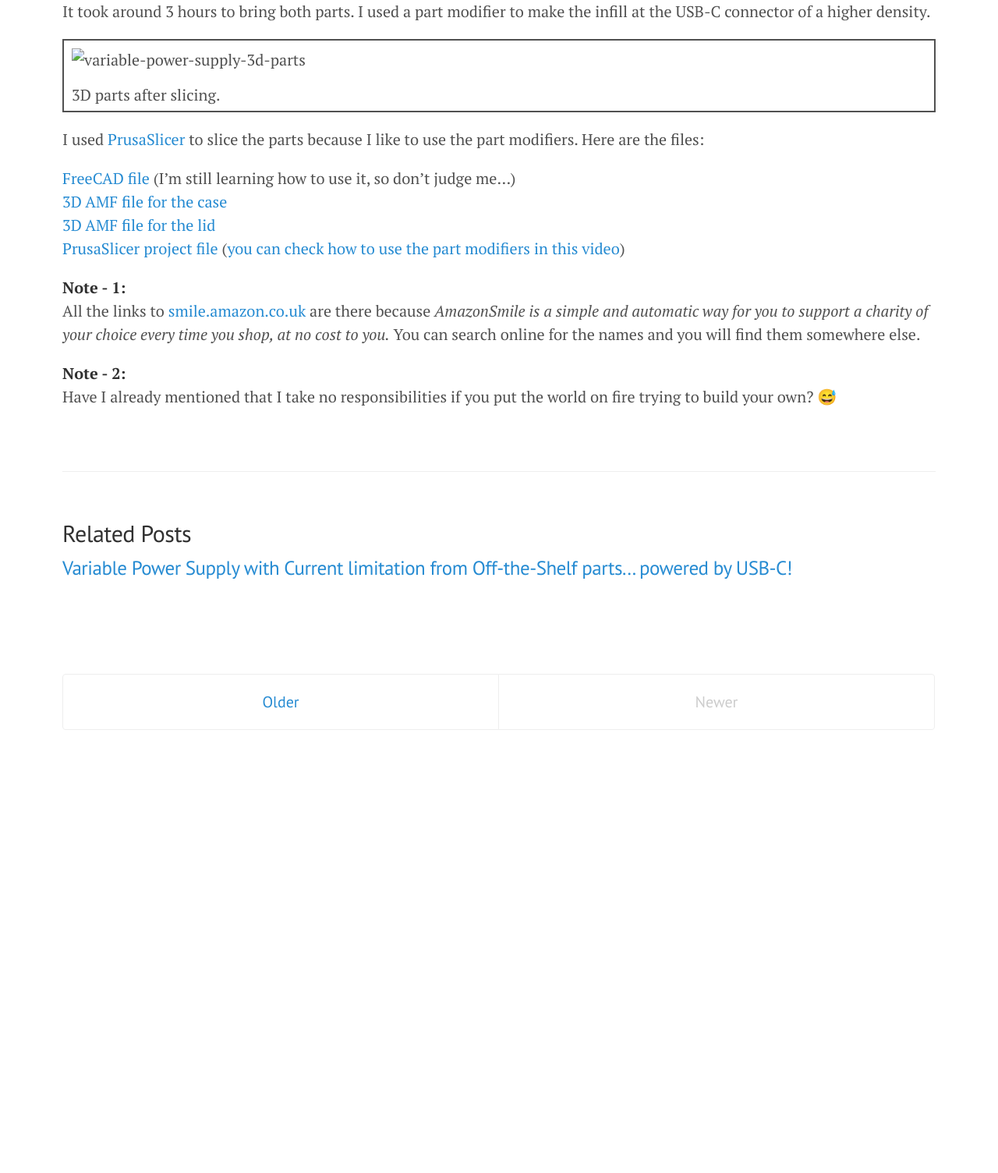
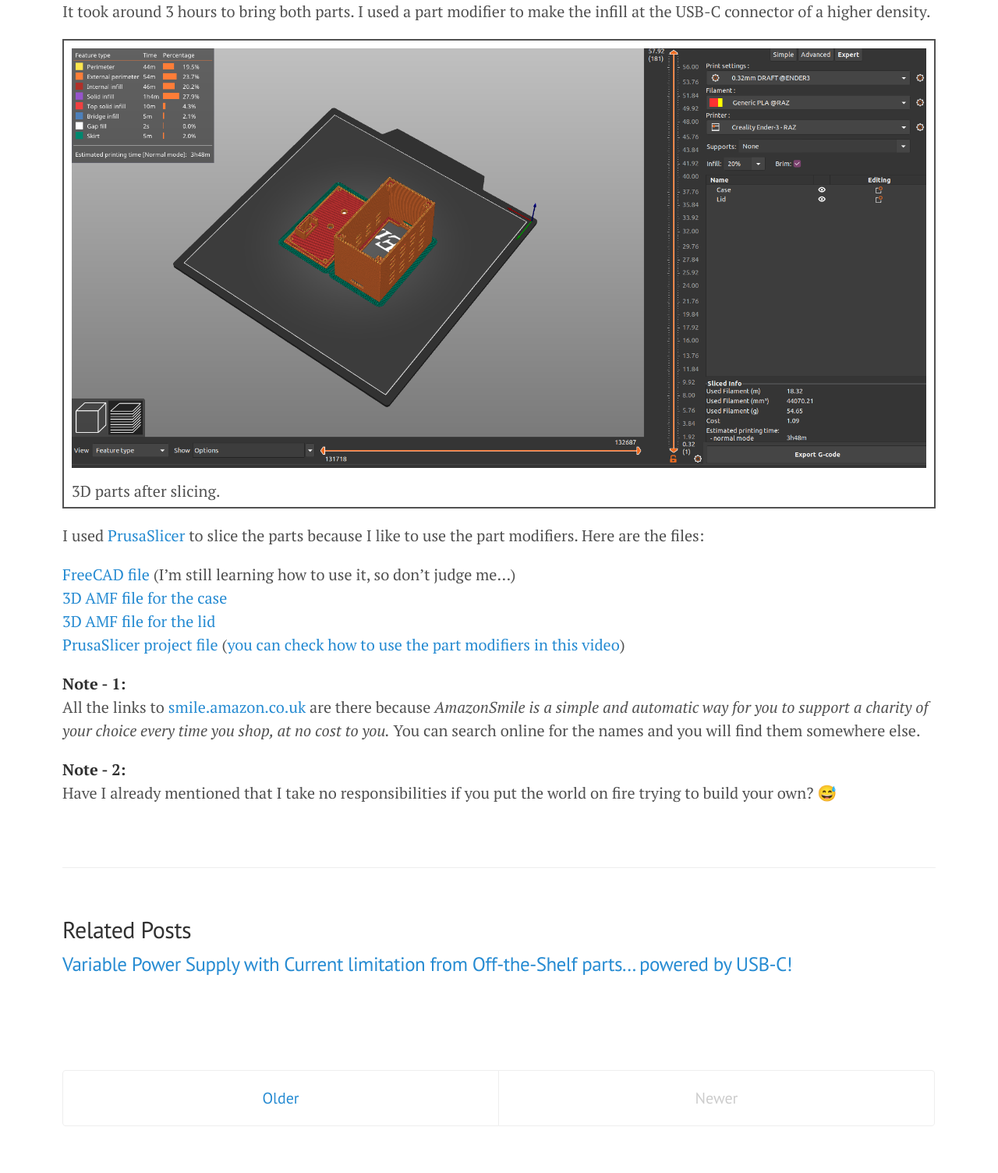
Before and after one commit to ricardodeazambuja/ricardodeazambuja.github.io, a Jekyll site: the page built from _posts/2021-07-05-usb-c_regulated_power_supply.md, in a window 1280 px wide. Shown: the part 1470-2974 px from the top of the page at 78% size. Built offline with Jekyll 4.4.1, drawn with Linux system fonts in a browser that asks for light colours; emoji names are drawn with the system emoji font; before the commit the page ends 2466 px from its top, so only the background shows below that.

Commit message:
Fixing image urls

```diff
--- a/_posts/2021-07-05-usb-c_regulated_power_supply.md
+++ b/_posts/2021-07-05-usb-c_regulated_power_supply.md
@@ -11,7 +11,7 @@
 From time to time I have a project with some electronics that need testing. This weekend I was checking how to power my [Maple Syrup Pi Camera](https://github.com/ricardodeazambuja/Maple-Syrup-Pi-Camera) with a solar panel. However, prototypes always have a chance of generating [the magic smoke](https://en.wikipedia.org/wiki/Magic_smoke), so it's nice to be able to limit the current to avoid that fate. In addition to that, I already have a [fancy soldering iron that is power by USB-C](https://smile.amazon.co.uk/SainSmart-Upgraded-Soldering-Adjustable-Temperature/dp/B07FY658LN/), so why not a cordless power supply powered by USB-C too? Below you can see the result from my weekend tinkering :sweat_smile:.
 
 <figure>
-  <img src="../public/images/power_supply_with_powerbank.jpg?style=centerme" alt="variable-power-supply">
+  <img src="{{ site.url }}/public/images/power_supply_with_powerbank.jpg?style=centerme" alt="variable-power-supply">
   <figcaption>Digital Variable Power Supply, with Current limitation, powered by a USB-C power bank.</figcaption>
 </figure>
 
@@ -22,13 +22,13 @@
 At the end, the result was rather nice and I'm posting it here because I think someone else may want to build one as well (**as always, do it at your own risk, of course**) :sweat_smile:.
 
 <figure>
-  <img src="../public/images/power_supply_back.jpg?style=centerme" alt="variable-power-supply-back">
+  <img src="{{ site.url }}/public/images/power_supply_back.jpg?style=centerme" alt="variable-power-supply-back">
   <figcaption>Unreasonable gigantic banana sockets that could carry enough current to melt the USB-C connector.</figcaption>
 </figure>
 
 It took around 3 hours to bring both parts. I used a part modifier to make the infill at the USB-C connector of a higher density.
 <figure>
-  <img src="../public/images/power_supply_3d_print.png?style=centerme" alt="variable-power-supply-3d-parts">
+  <img src="{{ site.url }}/public/images/power_supply_3d_print.png?style=centerme" alt="variable-power-supply-3d-parts">
   <figcaption>3D parts after slicing.</figcaption>
 </figure>
 
```
